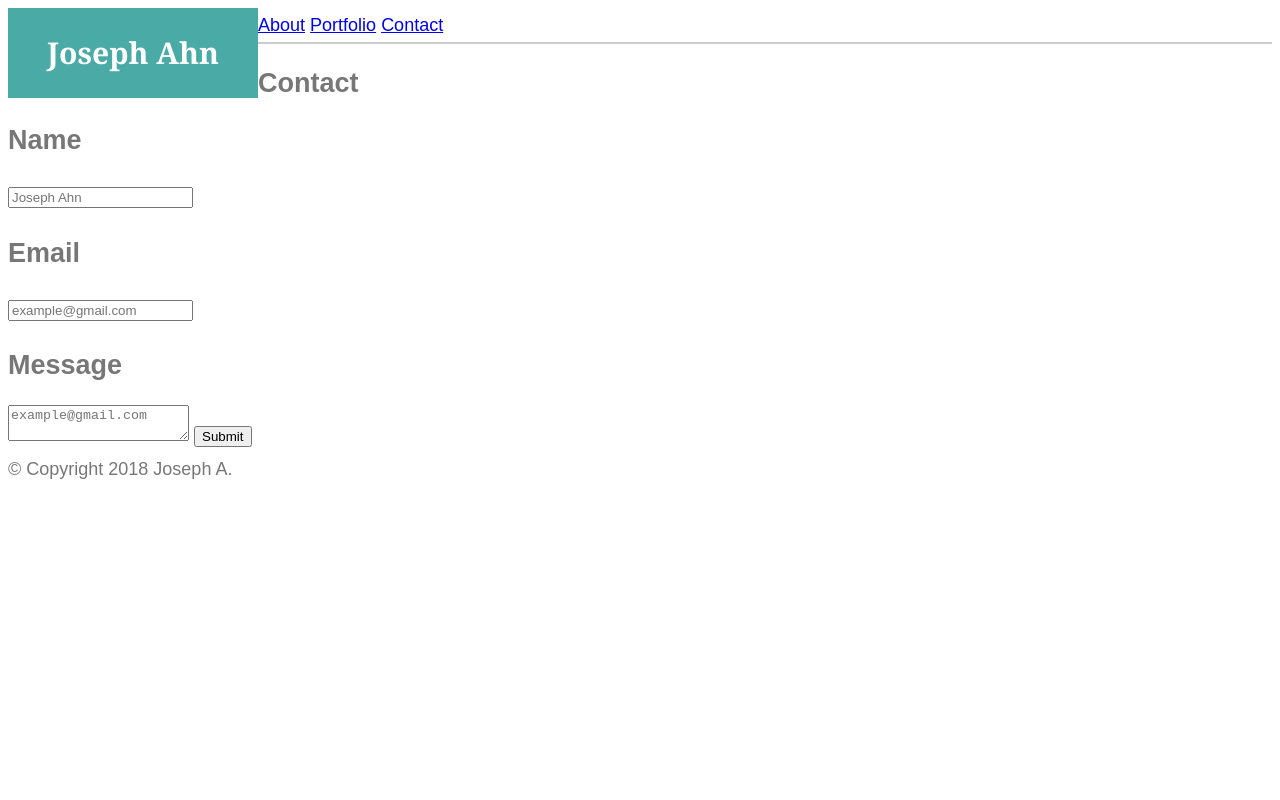
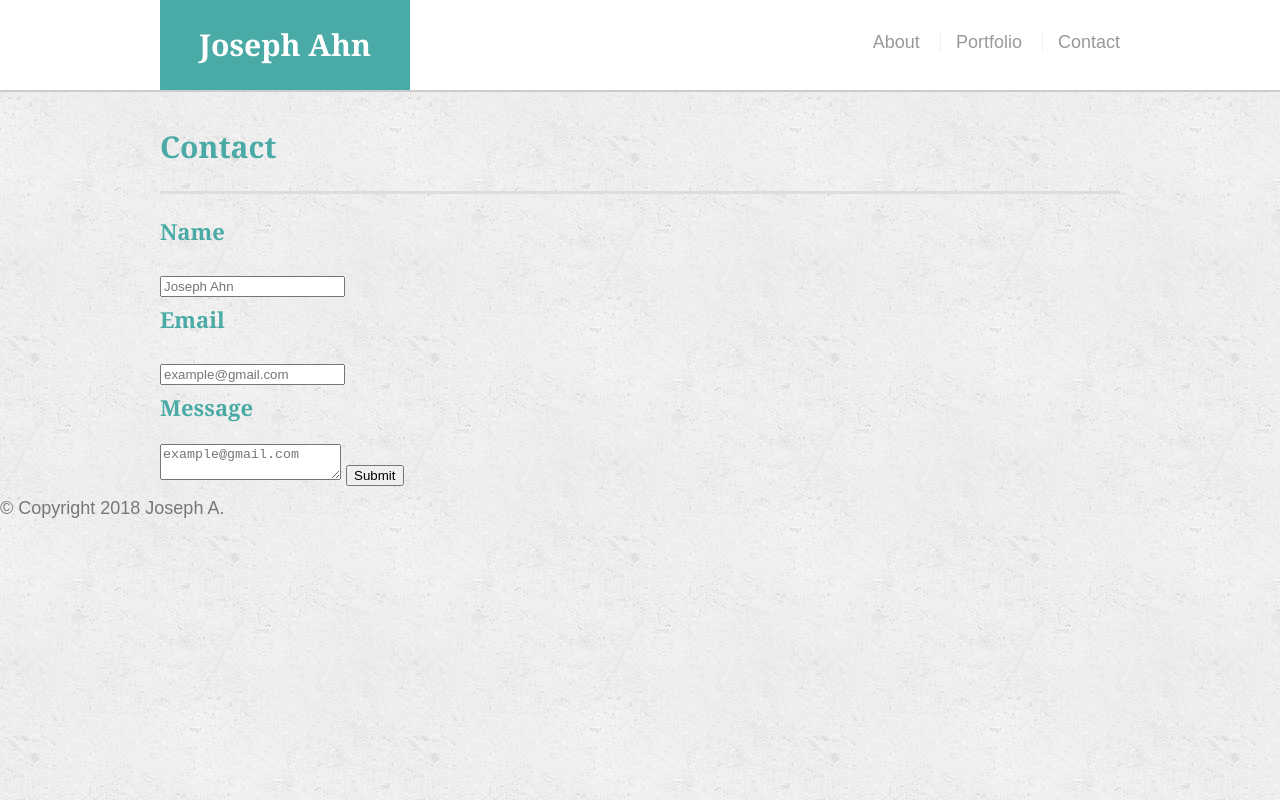
Before and after one commit to aka-joe/Basic-Portfolio, a plain HTML site: page contact.html in a window 1280 px wide. Drawn offline with Linux system fonts and the light colour scheme.

Commit message:
created reset.css and added more CSS details to style.css

```diff
--- /dev/null
+++ b/assets/css/reset.css
@@ -0,0 +1,43 @@
+html, body, div, span, applet, object, iframe,
+h1, h2, h3, h4, h5, h6, p, blockquote, pre,
+a, abbr, acronym, address, big, cite, code,
+del, dfn, em, img, ins, kbd, q, s, samp,
+small, strike, strong, sub, sup, tt, var,
+b, u, i, center,
+dl, dt, dd, ol, ul, li,
+fieldset, form, label, legend,
+table, caption, tbody, tfoot, thead, tr, th, td,
+article, aside, canvas, details, embed,
+figure, figcaption, footer, header, hgroup,
+menu, nav, output, ruby, section, summary,
+time, mark, audio, video {
+	margin: 0;
+	padding: 0;
+	border: 0;
+	font-size: 100%;
+	font: inherit;
+	vertical-align: baseline;
+}
+/* HTML5 display-role reset for older browsers */
+article, aside, details, figcaption, figure,
+footer, header, hgroup, menu, nav, section {
+	display: block;
+}
+body {
+	line-height: 1;
+}
+ol, ul {
+	list-style: none;
+}
+blockquote, q {
+	quotes: none;
+}
+blockquote:before, blockquote:after,
+q:before, q:after {
+	content: '';
+	content: none;
+}
+table {
+	border-collapse: collapse;
+	border-spacing: 0;
+}
--- a/assets/css/style.css
+++ b/assets/css/style.css
@@ -1,15 +1,25 @@
 body {
+    margin: 0;
     font-size: 18px;
     line-height: 34px;
     color: #777777;
     font-family: 'Arial', 'Helvetica Neue', Helvetica, sans-serif;
+    background: url('../images/concrete_seamless.png');
 }
 
 header {
     background: #ffffff;
-    margin: 0 0 30 0;
     border-bottom: 2px solid #cccccc;
+    margin: 0 0 30px;
+    overflow: auto;
     width: 100%;
+}
+
+.container {
+    width: 100%;
+    max-width: 960px;
+    margin: 0 auto;
+    clear: both;
 }
 
 #logo {
@@ -25,3 +35,39 @@ header {
     font-size: 30px;
     font-family: 'Georgia', Times, Times New Roman, serif;
 }
+
+nav {
+    float: right;
+    margin-top: 25px;
+}
+
+nav a {
+    color: #999999;
+    text-decoration: none;
+    display: inline-block;
+    margin-left: 15px;
+    padding-left: 15px;
+    border-left: 1px solid #efefef;
+    line-height: 18px;
+}
+
+nav a:first-child {
+    border-left: 0 none;
+}
+
+h1, h2, h3 {
+    color: #4aaaa5;
+    font-family: 'Georgia', Times, Times New Roman, serif;
+    font-weight: 700;
+    margin-bottom: 20px;
+}
+h1 {
+    font-size: 30px;
+    line-height: 49px;
+    border-bottom: 3px solid #dddddd;
+    padding-bottom: 20px;
+}
+
+h2, h3 {
+    font-size: 22px;
+}
--- a/contact.html
+++ b/contact.html
@@ -2,19 +2,23 @@
 <html>
     <head>
         <title>About Me</title>
+        <link rel="stylesheet" type="text/css" href="./assets/css/reset.css">
         <link rel="stylesheet" type="text/css" href="./assets/css/style.css">
     </head>
 
     <body>
         <header>
+            <div class="container">
                 <a href="./index.html" id="logo">Joseph Ahn</a>
                 <nav>
                     <a href="./index.html">About</a>
                     <a href="./portfolio.html">Portfolio</a>
                     <a href="./contact.html">Contact</a>
                 </nav>
+            </div>
         </header>
 
+        <div class="container">
             <section>
                 <h1>Contact</h1>
                 <form>
@@ -26,10 +30,10 @@
 
                     <h2>Message</h2>
                     <textarea name="message" placeholder="example@gmail.com" required="required"></textarea>
-
                     <input type="submit" value="Submit">
                 </form>
             </section>
+        </div>
 
         <footer>
             &copy; Copyright 2018 Joseph A.
```
Also changed, not shown: index.html (+5 -0 lines), portfolio.html (+5 -0 lines), assets/images/concrete_seamless.png (added). Lines whose indentation alone changed are shown as unchanged.
